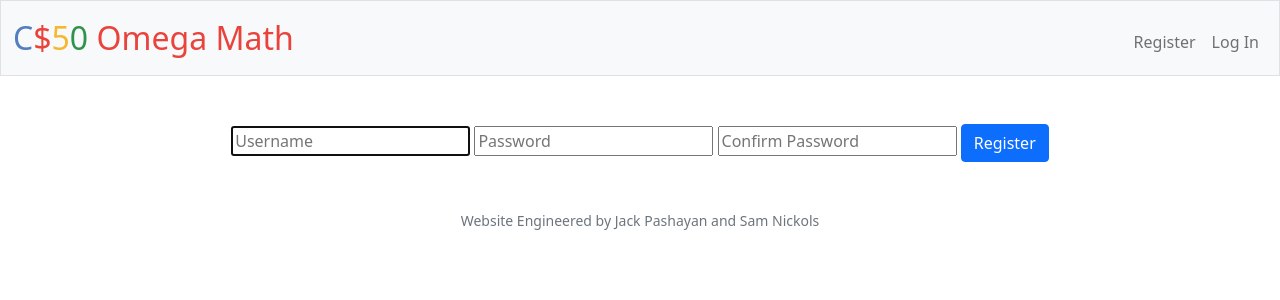
After one commit to jackberrypassionfruit/CS50_Project, a Flask app: page /register in a window 1280 px wide. The commit adds this page. Shown: the top 300 px of the page. Run offline with Flask 2, Linux system fonts and the light colour scheme; some libraries are stand-ins or nearby versions.

Commit message:
making MOVES on quadratic solver

```diff
--- a/app.py
+++ b/app.py
@@ -6,7 +6,10 @@ from flask_session import Session
 from tempfile import mkdtemp
 from werkzeug.security import check_password_hash, generate_password_hash
 from datetime import datetime
-from math import ceil
+from math import ceil, floor
+from helpers import * # Right now, just apology() & login_required()
+from mathgenerator import mathgen
+
 
 
 # Configure application
@@ -21,7 +24,12 @@ app.config["SESSION_TYPE"] = "filesystem"
 Session(app)
 
 # Configure CS50 Library to use SQLite database
-db = SQL("sqlite:///solver.db")
+db = SQL("sqlite:///omegaMath.db")
+
+# Make sure API key is set
+if not os.environ.get("API_KEY"):
+    raise RuntimeError("API_KEY not set")
+
 
 @app.after_request
 def after_request(response):
@@ -33,21 +41,64 @@ def after_request(response):
 
 
 @app.route("/")
+@login_required
 def index():
+    """Show dashboard of student's progress"""
+    if not session.get("name"):
+        return redirect("/login")
+
     return render_template("index.html")
 
+@app.route("/register", methods=["GET", "POST"])
+def register():
+    if request.method == "POST":
+        """Register user"""
+
+        username = request.form.get("username")
+        password = request.form.get("password")
+        confirmation = request.form.get("confirmation")
+
+        users = db.execute("SELECT * FROM users")
+
+        if username in [user["username"] for user in users] or username == "":
+            return apology("Username blank or already exists", 400)
+
+        if password != confirmation or password == "":
+            return apology("Passwords do not match or are blank", 400)
+
+        db.execute("INSERT INTO users (username, hash) VALUES(?, ?)", username, generate_password_hash(password))
+
+        # Query database for username
+        rows = db.execute("SELECT * FROM users WHERE username = ?", request.form.get("username"))
+
+        # Remember which user has logged in
+        session["user_id"] = rows[0]["id"]
+        session["name"] = rows[0]["username"]
+
+        # Showing up now, but wasn't before I made sure to log in user on registration
+        flash(f"{session['name']} has been registered and logged in!")
+
+        return redirect("/")
+    else:
+        return render_template("register.html")
 
 
-@app.route("/math")
-def math():
-    return render_template("math.html")
 
 @app.route("/solver", methods=["GET", "POST"])
 def solver():
     if request.method == "POST":
+        problems = [mathgen.genById(21), mathgen.genById(50)]
+
         coeffA = int(request.form.get("coeffA"))
         coeffB = int(request.form.get("coeffB"))
         coeffC = int(request.form.get("coeffC"))
+
+        ans1 = int(request.form.get("ans1"))
+        ans2 = int(request.form.get("ans2"))
+
+        roots = []
+
+
         if int(coeffA) == 1:
             """ Easy mode
             Steps:
@@ -85,16 +136,32 @@ def solver():
 
             for pair in factor_pairs:
                 if flip * pair[0] + (flip * op * pair[1]) == coeffB:
-                    flash("Roots of the solution are: ")
-                    flash([flip * pair[0], flip * op * pair[1]])
+                    # flash("Roots of the solution are: ")
+                    # flash([flip * pair[0], flip * op * pair[1]])
+                    roots = [flip * pair[0], flip * op * pair[1]]
                 elif flip * pair[1] + (flip * op * pair[0]) == coeffB:
-                    flash("Roots of the solution are: ")
-                    flash([flip * pair[1], flip * op * pair[0]])
+                    # flash("Roots of the solution are: ")
+                    # flash([flip * pair[1], flip * op * pair[0]])
+                    roots = [flip * pair[1], flip * op * pair[0]]
+
+
 
         else:
             """ Hard mode"""
             pass
 
-        return render_template("solver.html")
+        if ans1 in roots and ans2 in roots:
+            flash("Yup!")
+        else:
+            flash("Nah")
+
+        return render_template("solver.html", problems=problems)
     else:
-        return render_template("solver.html")
+        problems = [mathgen.genById(21), mathgen.genById(50)]
+
+        return render_template("solver.html", problems=problems)
+
+
+@app.route("/math")
+def math():
+    return render_template("math.html")
--- a/okay.txt
+++ /dev/null
@@ -1 +0,0 @@
-is this working?
--- a/static/schema.sql
+++ b/static/schema.sql
@@ -2,11 +2,11 @@ CREATE TABLE users (
     id INTEGER NOT NULL,
     username TEXT NOT NULL,
     hash TEXT NOT NULL,
-    tot_points INTEGER NOT NULL,
+    tot_points INTEGER NOT NULL DEFAULT 0,
     PRIMARY KEY(id)
 );
 
-CREATE TABLE activity_solving_quadratics (
+CREATE TABLE math_activities (
     user_id INTEGER NOT NULL,
     title TEXT NOT NULL,
     points INTEGER NOT NULL,
--- a/static/styles.css
+++ b/static/styles.css
@@ -1,3 +1,27 @@
+/* Size for brand */
+nav .navbar-brand {
+  font-size: xx-large;
+}
+nav .navbar-brand .blue {
+  color: #537fbe;
+}
+nav .navbar-brand .red {
+  color: #ea433b;
+}
+nav .navbar-brand .yellow {
+  color: #f5b82e;
+}
+nav .navbar-brand .green {
+  color: #2e944b;
+}
+
+.table, td {
+  margin-left: auto;
+  margin-right: auto;
+  width: fit-content;
+  text-align: right;
+}
+
 .hello div {
   color: blue;
 }
@@ -9,4 +33,8 @@
   width: 50vw;
 }
 
+.todo {
+  text-align: left;
+}
+
 /*# sourceMappingURL=styles.css.map */
--- a/static/styles.scss
+++ b/static/styles.scss
@@ -1,3 +1,30 @@
+/* Size for brand */
+
+nav {
+    .navbar-brand {
+        font-size: xx-large;
+        .blue {
+            color: #537fbe;
+        }
+        .red {
+            color: #ea433b;
+        }
+        .yellow {
+            color: #f5b82e;
+        }
+        .green {
+            color: #2e944b;
+        }
+    }
+}
+
+.table, td {
+    margin-left: auto;
+    margin-right: auto;
+    width: fit-content;
+    text-align: right;
+}
+
 .hello {
     div {
         color: blue;
@@ -10,3 +37,7 @@
 #quad {
     width: 50vw;
 }
+
+.todo {
+    text-align: left;
+}
--- a/templates/layout.html
+++ b/templates/layout.html
@@ -12,7 +12,7 @@
 
         <link href="/static/styles.css" rel="stylesheet">
 
-        <title>C$50 Solver: {% block title %}{% endblock %}</title>
+        <title>C$50 Omega Math: {% block title %}{% endblock %}</title>
 
         {% block javascript %}{% endblock %}
     </head>
@@ -20,25 +20,24 @@
     <body>
         <nav class="bg-light border navbar navbar-expand-md navbar-light">
             <div class="container-fluid">
-                <a class="navbar-brand" href="/"><span class="blue">C</span><span class="red">$</span><span class="yellow">5</span><span class="green">0</span> <span class="red">Solver</span></a>
+                <a class="navbar-brand" href="/"><span class="blue">C</span><span class="red">$</span><span class="yellow">5</span><span class="green">0</span> <span class="red">Omega Math</span></a>
                 <button aria-controls="navbar" aria-expanded="false" aria-label="Toggle navigation" class="navbar-toggler" data-bs-target="#navbar" data-bs-toggle="collapse" type="button">
                     <span class="navbar-toggler-icon"></span>
                 </button>
                 <div class="collapse navbar-collapse" id="navbar">
                     {% if session["user_id"] %}
                         <ul class="navbar-nav me-auto mt-2">
-                            <li class="nav-item"><a class="nav-link" href="/quote">Quote</a></li>
-                            <li class="nav-item"><a class="nav-link" href="/buy">Buy</a></li>
-                            <li class="nav-item"><a class="nav-link" href="/sell">Sell</a></li>
                             <li class="nav-item"><a class="nav-link" href="/history">History</a></li>
                             <li class="nav-item"><a class="nav-link" href="/profile">My Profile</a></li>
+                            <li class="nav-item"><a class="nav-link" href="/solver">Solver</a></li>
+                            <li class="nav-item"><a class="nav-link" href="/math">Math</a></li>
+
                         </ul>
                         <ul class="navbar-nav ms-auto mt-2">
                             <li class="nav-item"><a class="nav-link" href="/logout">Log Out from <strong>( {{session["name"] }} )</strong></a></li>
                         </ul>
                     {% else %}
                         <ul class="navbar-nav ms-auto mt-2">
-                            <li class="nav-item"><a class="nav-link" href="/solver">Solver</a></li>
                             <li class="nav-item"><a class="nav-link" href="/register">Register</a></li>
                             <li class="nav-item"><a class="nav-link" href="/login">Log In</a></li>
                         </ul>
--- /dev/null
+++ b/templates/register.html
@@ -0,0 +1,12 @@
+{% extends "layout.html" %}
+
+{% block main %}
+
+<form action="/register" method="post">
+    <input autocomplete="off" autofocus name="username" placeholder="Username" type="text">
+    <input autocomplete="off" autofocus name="password" placeholder="Password" type="password">
+    <input autocomplete="off" autofocus name="confirmation" placeholder="Confirm Password" type="password">
+    <button class="btn btn-primary" type="submit">Register</button>
+</form>
+
+{% endblock %}
```
Also changed, not shown: helpers.py (added, +35 -0 lines), requirements.txt (added, +8 -0 lines), templates/login.html (added, +17 -0 lines), templates/solver.html (+163 -4 lines), omegaMath.db (added), 3 other files.
